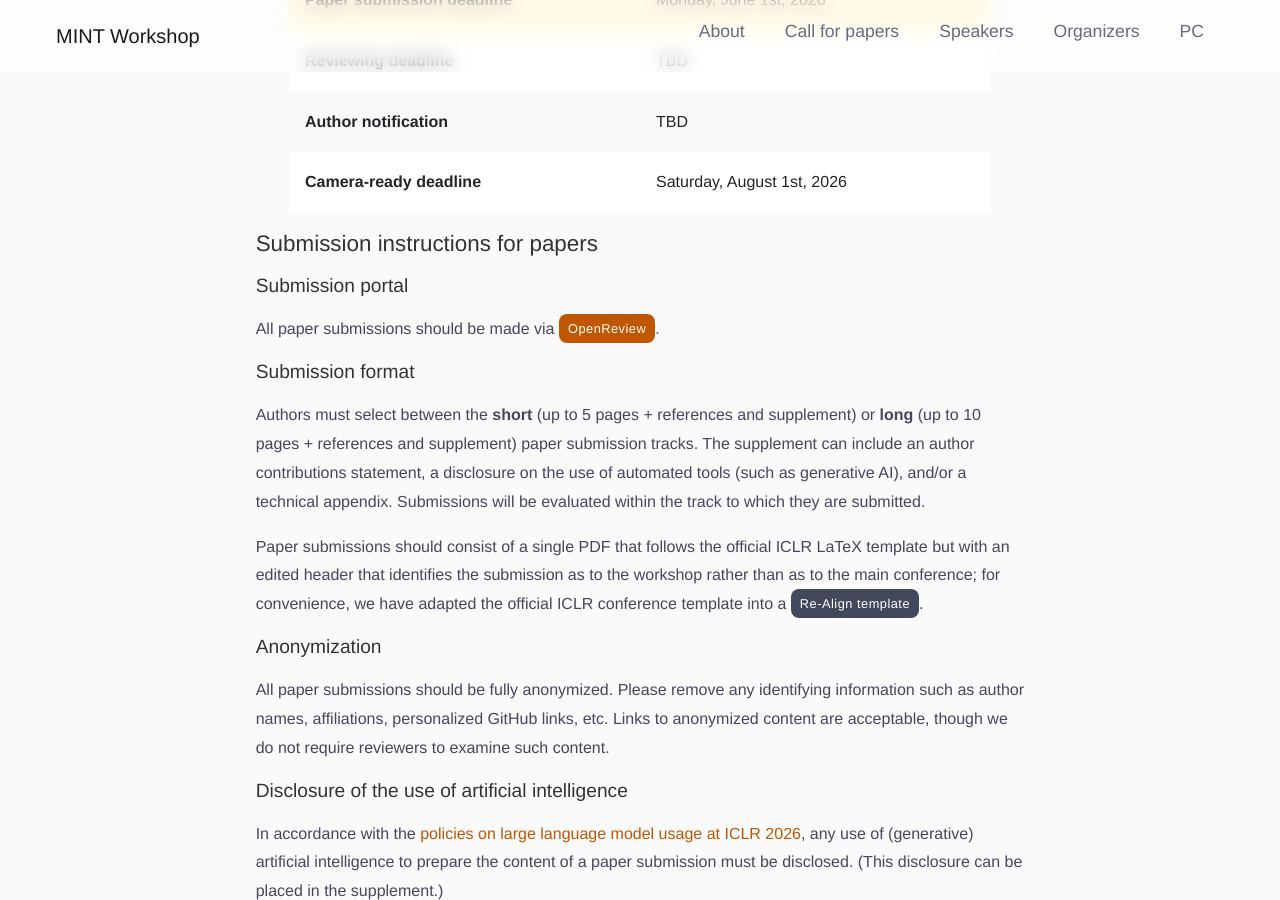
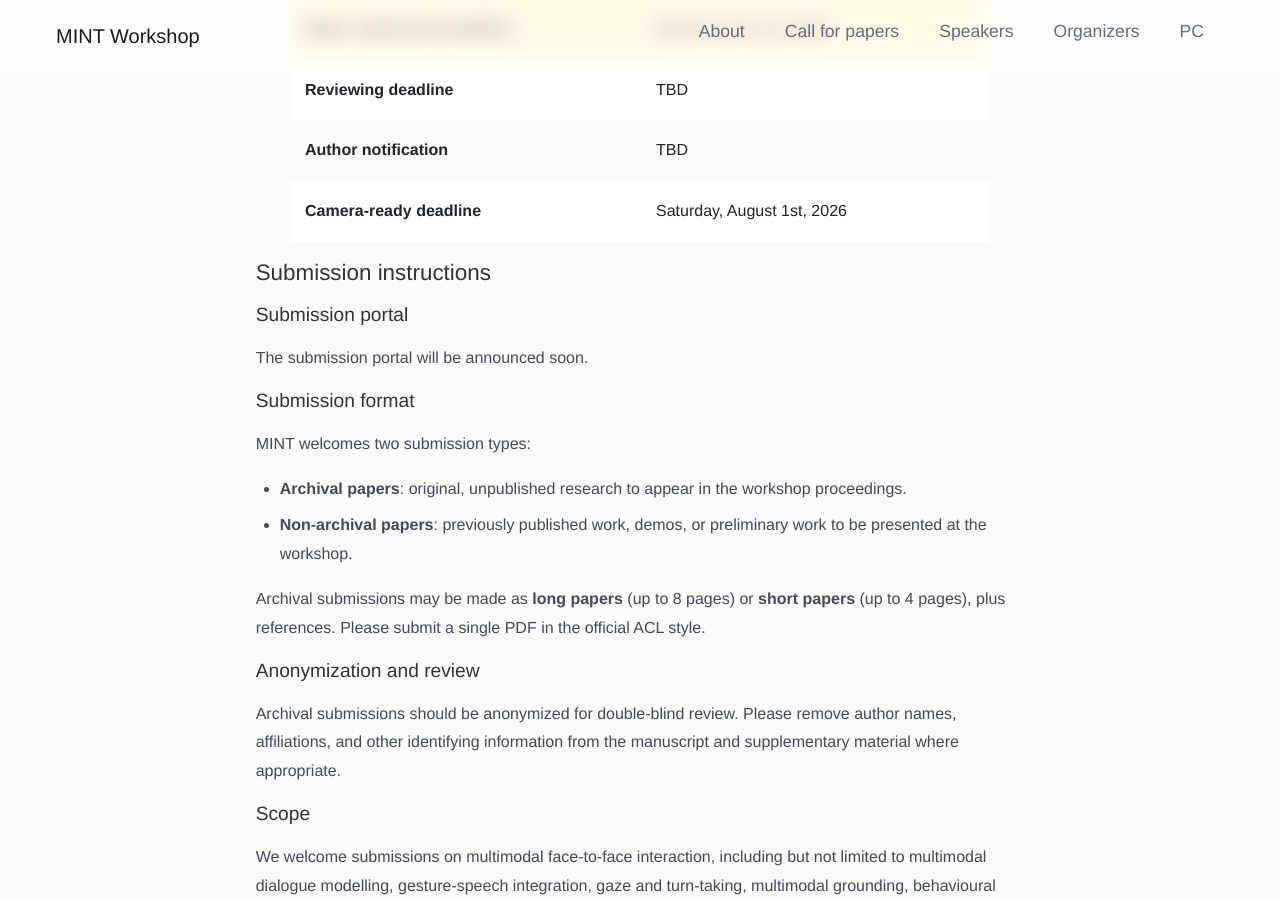
Before and after one commit to MINTworkshop/MINTworkshop.github.io, a Jekyll site: the page built from 2026/index.md, in a window 1280 px wide and 900 px high, scrolled down 2647 px. Built offline with Jekyll 4.4.1, drawn with Linux system fonts in a browser that asks for light colours; some of the changed text lies outside the part shown.

Commit message:
udpate cfp

```diff
--- a/_includes/cfp.html
+++ b/_includes/cfp.html
@@ -7,25 +7,30 @@
           <div class="separator-div"></div>
         </div>
 
-        {% if page.cfp.intro %} {{ page.cfp.intro | markdownify }} {% else %}
+        {% if page.cfp.intro %}
+          {{ page.cfp.intro | markdownify }}
+        {% else %}
         <p>
-          We invite the submission of papers for presentation at the ICLR {{
-          page.year }} workshop. We broadly welcome submissions related to
-          representational alignment among artificial and biological information
-          processing systems. Submissions can come from any area of cognitive
-          science, neuroscience, machine learning, or related fields. We welcome
-          <strong>short</strong> (up to 5 pages + references and supplement) or
-          <strong>long</strong> (up to 10 pages + references and supplement)
-          technical and position papers.
+          We invite submissions to the EMNLP {{ page.year }} workshop
+          <strong>MINT: Multimodal Interaction in Face-to-Face Dialogue</strong>.
+          The workshop brings together researchers in computational linguistics,
+          natural language processing, computer vision, HCI, robotics, and
+          cognitive science working on multimodal face-to-face communication.
+        </p>
+
+        <p>
+          We welcome work on computational models that integrate verbal and
+          non-verbal cues such as speech, text, gesture, gaze, facial
+          expression, and body pose; multimodal datasets and resources;
+          evaluation methods; and applications involving embodied
+          conversational agents, social robots, and behavioural analysis.
         </p>
         {% endif %}
 
         <h5 id="dates">Important dates for paper submissions</h5>
         <p>
-          All deadlines are
-          <a href="https://www.timeanddate.com/time/zones/aoe"
-            >anywhere on earth (AoE) time</a
-          >.
+          Please consult the workshop page and submission portal for the most
+          up-to-date deadlines and any timezone details.
         </p>
 
         <div class="row justify-content-center">
@@ -47,11 +52,12 @@
           </div>
         </div>
 
-        <h5>Submission instructions for papers</h5>
+        <h5>Submission instructions</h5>
 
         <h6>Submission portal</h6>
+        {% if page.openreview %}
         <p>
-          All paper submissions should be made via
+          All submissions should be made via
           <a
             href="{{ page.openreview }}"
             class="btn btn-custom btn-xs"
@@ -59,157 +65,65 @@
             >OpenReview</a
           >.
         </p>
+        {% else %}
+        <p>
+          The submission portal will be announced soon.
+        </p>
+        {% endif %}
 
         <h6 id="submission-format">Submission format</h6>
         <p>
-          Authors must select between the
-          <strong>short</strong> (up to 5 pages + references and supplement) or
-          <strong>long</strong> (up to 10 pages + references and supplement)
-          paper submission tracks. The supplement can include an author
-          contributions statement, a disclosure on the use of automated tools
-          (such as generative AI), and/or a technical appendix. Submissions will
-          be evaluated within the track to which they are submitted.
+          MINT welcomes two submission types:
+        </p>
+        <ul>
+          <li>
+            <strong>Archival papers</strong>: original, unpublished research to
+            appear in the workshop proceedings.
+          </li>
+          <li>
+            <strong>Non-archival papers</strong>: previously published work,
+            demos, or preliminary work to be presented at the workshop.
+          </li>
+        </ul>
+
+        <p>
+          Archival submissions may be made as
+          <strong>long papers</strong> (up to 8 pages) or
+          <strong>short papers</strong> (up to 4 pages), plus references.
+          Please submit a single PDF in the official ACL style.
         </p>
 
+        <h6 id="anonymization">Anonymization and review</h6>
         <p>
-          Paper submissions should consist of a single PDF that follows the
-          official ICLR LaTeX template but with an edited header that identifies
-          the submission as to the workshop rather than as to the main
-          conference; for convenience, we have adapted the official ICLR
-          conference template into a
-          <a
-            href="https://github.com/representational-alignment/iclr-workshop-template/raw/refs/heads/master/re-align{{ page.year }}.zip"
-            class="btn btn-secondary btn-xs"
-            target="_blank"
-            >Re-Align template </a
-          >.
+          Archival submissions should be anonymized for double-blind review.
+          Please remove author names, affiliations, and other identifying
+          information from the manuscript and supplementary material where
+          appropriate.
         </p>
 
-        <h6 id="anonymization">Anonymization</h6>
+        <h6>Scope</h6>
         <p>
-          All paper submissions should be fully anonymized. Please remove any
-          identifying information such as author names, affiliations,
-          personalized GitHub links, etc. Links to anonymized content are
-          acceptable, though we do not require reviewers to examine such
-          content.
+          We welcome submissions on multimodal face-to-face interaction,
+          including but not limited to multimodal dialogue modelling,
+          gesture-speech integration, gaze and turn-taking, multimodal grounding,
+          behavioural annotation, embodied conversational agents, social
+          robotics, and evaluation methods for multimodal communication systems.
         </p>
 
-        <h6 id="ai-disclosure">
-          Disclosure of the use of artificial intelligence
-        </h6>
+        <h6>Selection criteria</h6>
         <p>
-          In accordance with the
-          <a
-            href="https://blog.iclr.cc/2025/08/26/policies-on-large-language-model-usage-at-iclr-2026/"
-            >policies on large language model usage at ICLR 2026</a
-          >, any use of (generative) artificial intelligence to prepare the
-          content of a paper submission must be disclosed. (This disclosure can
-          be placed in the supplement.)
+          Submissions will be evaluated for relevance to the workshop,
+          technical quality, clarity, novelty, and potential to stimulate
+          interdisciplinary discussion across NLP, computer vision, HCI,
+          robotics, and cognitive science.
         </p>
 
-        <h6>Interdisciplinarity</h6>
+        <h6>Presentation format</h6>
         <p>
-          During submission, authors will be asked to specify if their
-          submission aligns more with cognitive science, neuroscience, or
-          machine learning; we will try to assign reviewers accordingly. Since
-          this workshop is interdisciplinary with the goal to bring together and
-          enable knowledge transfer between researchers from various
-          communities, we suggest (but do not require) submissions to use the
-          terminology and general formalism described in the
-          <a href="https://arxiv.org/abs/2310.13018">position paper</a>
-          that the organizers of this workshop co-authored in collaboration with
-          others. (Commentaries and critiques of this framework are also
-          welcome!)
-        </p>
-
-        <h5>Policies on submission and review of papers</h5>
-
-        <h6>Prohibition on prior publication</h6>
-        <p>
-          We welcome only papers that have not yet been accepted for publication
-          at other venues. Submission of late-breaking results and unpublished
-          or ongoing work and abstracts thereof, including works currently under
-          review but not yet accepted at other venues, are welcome. For example,
-          papers that are concurrently submitted to ICML {{ page.year }}, CogSci
-          {{ page.year }}, and CCN {{ page.year }} are welcome. We also welcome
-          accepted COSYNE {{ page.year }} abstracts, which should be extended to
-          our short or long paper format. Papers that have already appeared at a
-          venue for presentation (including any workshop, conference, or
-          journal) must be significantly updated or extended to be eligible for
-          submission to the workshop.
-        </p>
-
-        <h6>Policy on the use of artificial intelligence</h6>
-        <p>
-          Because the Re-Align Workshop is a participatory initiative,
-          AI-generated papers are not allowed. AI assistance is permitted, but
-          submissions must be primarily human-authored. Authors must also follow
-          the
-          <a
-            href="https://blog.iclr.cc/2025/08/26/policies-on-large-language-model-usage-at-iclr-2026/"
-            >policies on large language model usage at ICLR 2026</a
-          >, including disclosing the nature of the use of AI and holding
-          responsibility for all content of submitted work.
-        </p>
-
-        <h6>Reciprocal reviewer policy</h6>
-        <p>
-          At least one author from each submission must volunteer to serve as a
-          reviewer for the Re-Align Workshop between the
-          <a href="#dates">submission and reviewing deadlines</a>. It is
-          sufficient to identify an author who has already accepted an
-          invitation to be a reviewer for the workshop.
-        </p>
-
-        <h6>Selection criteria for papers</h6>
-        <p>
-          All paper submissions will be checked for adherence to the workshop
-          submission policies; submissions not meeting
-          <a href="#submission-format">formatting</a>,
-          <a href="#anonymization">anonymity</a>, and
-          <a href="#ai-disclosure">AI disclosure</a> requirements, as well as
-          those deemed off-topic or not meeting minimum academic standards, will
-          be desk-rejected. Valid paper submissions will then
-          undergo double-blind peer review by the workshop's
-          <a href="#program-committee">program committee</a>, and editorial
-          decisions will be made by the
-          <a href="#organizers">organizing committee</a>. Accepted papers will
-          be chosen based on theoretical or empirical validation, novelty, and
-          suitability to the workshop's goals.
-        </p>
-
-        <h6>Non-archival policy for papers</h6>
-        <p>
-          The workshop is non-archival, <i>i.e.</i>, we expect that papers
-          appearing at the workshop will be subsequently published at a journal
-          or other venue with archival proceedings.
-        </p>
-
-        <h6>Presentation format for papers</h6>
-        <p>
-          All accepted papers will be invited for presentation at the ICLR {{
-          page.year }} Re-Align Workshop in the form of a poster. A few select
-          contributions will additionally be invited as contributed talks.
-          Accepted papers will be posted in a non-archival format on the
-          workshop website.
-        </p>
-
-        <p>
-          Posters should be in portrait orientation with a maximum height of
-          91cm (36") and a maximum width of 61cm (24").
-        </p>
-
-        <h6>Remote presentation for papers</h6>
-        <p>
-          Acceptance decisions on paper submissions will be considered
-          independently from any constraints on the ability of authors to attend
-          ICLR in person. Our goal is to allow every accepted paper to be
-          presented in person. If our assigned space at the conference does not
-          have the capacity for all papers to be presented as posters, we will
-          feature any papers we cannot accommodate via presentation in an
-          asynchronous virtual format to be determined. This option will also be
-          available to presenters who are unable to travel due to visa or
-          funding restrictions.
+          Accepted contributions will be invited for presentation at the MINT
+          workshop co-located with EMNLP {{ page.year }} in Budapest, Hungary.
+          Presentation formats may include posters and selected contributed
+          talks, depending on the final program.
         </p>
 
         {{ page.cfp.extra_instructions | markdownify }}
```
Lines whose indentation alone changed are shown as unchanged.
